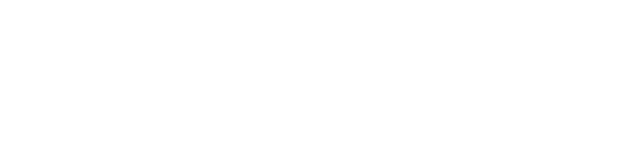
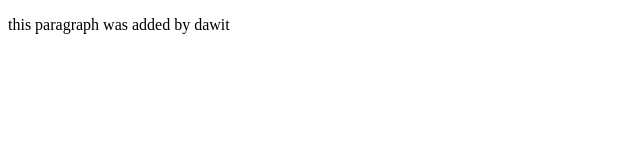
Before and after one commit to eliaszeru/team-work, a plain HTML site: page index.html in a window 1280 px wide. Shown: the whole page, without its empty margins (0-640 px from the left). Drawn offline with Linux system fonts and the light colour scheme.

Commit message:
add p & ol

```diff
--- a/index.html
+++ b/index.html
@@ -6,6 +6,7 @@
     <title>team work</title>
 </head>
 <body>
+    <p>this paragraph was added by dawit</p>
 
 </body>
 </html>
```
